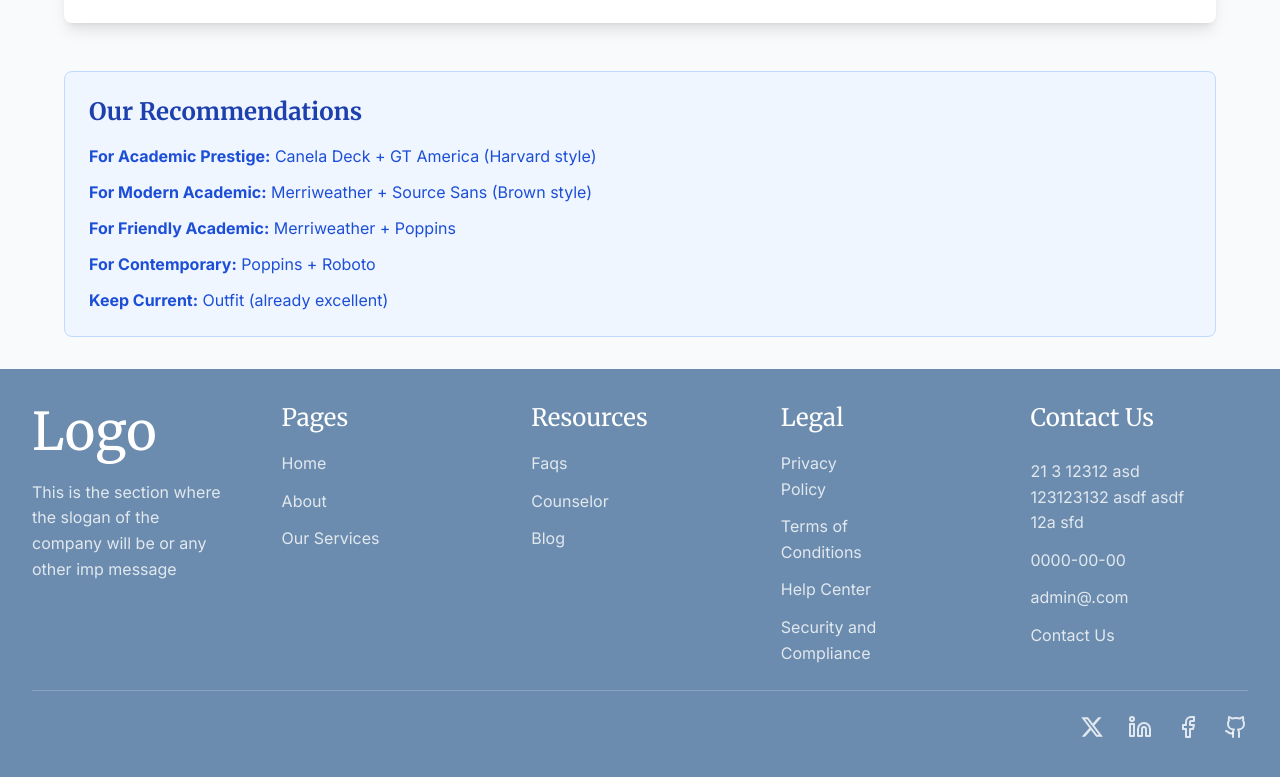
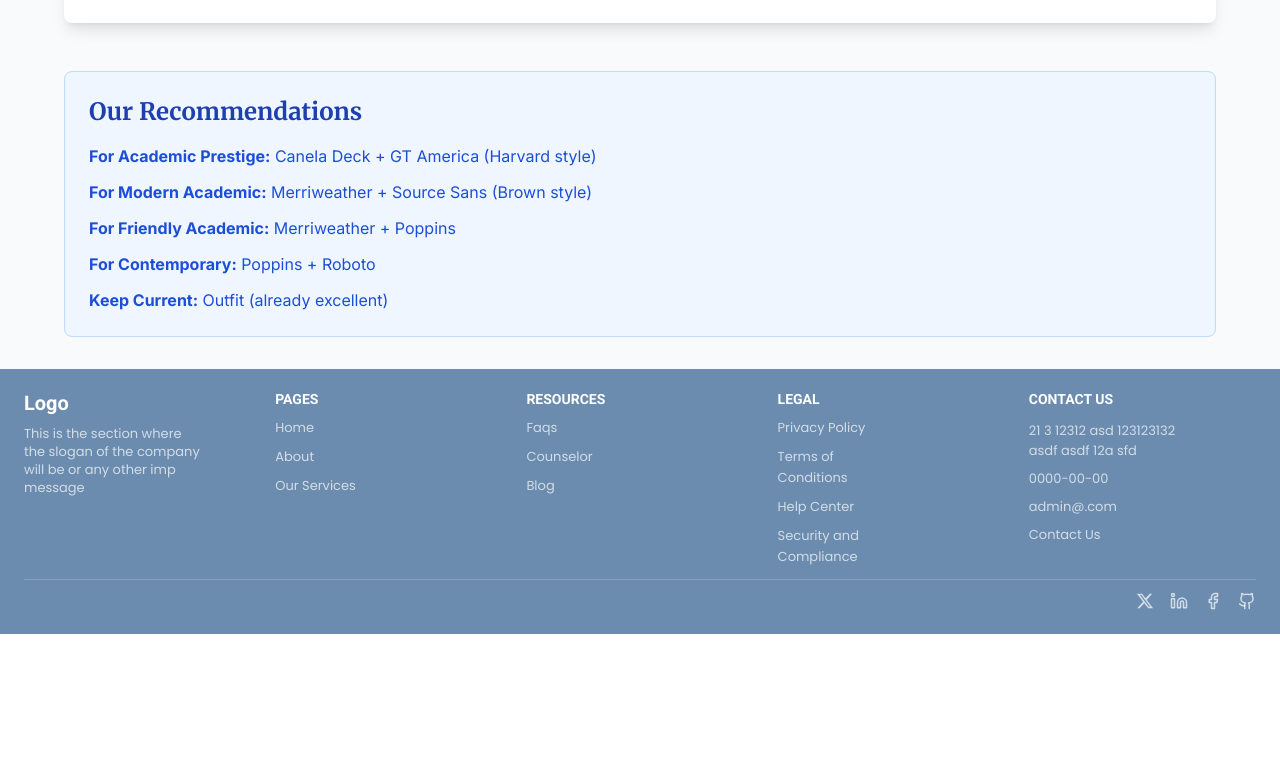
Before and after one commit to HamzaAliKundi/ekhta-gandhi-fe, a React (Vite) app: page /font-samples in a window 1280 px wide. Shown: the part 2203-2980 px from the top of the page. After the commit the page ends 2837 px from the top, so only its background shows below. Built offline with nearby package versions, Linux system fonts and the light colour scheme; no server answers.

Commit message:
Updated footer.jsx
change the font to roboto and poppins and reduce the font size

```diff
--- a/src/components/footer.jsx
+++ b/src/components/footer.jsx
@@ -29,132 +29,105 @@ const Footer = () => {
     };
 
     const XIcon = () => (
-        <svg width="24" height="24" viewBox="0 0 24 24" fill="currentColor" xmlns="http://www.w3.org/2000/svg">
+        <svg width="18" height="18" viewBox="0 0 24 24" fill="currentColor" xmlns="http://www.w3.org/2000/svg">
             <path d="M18.244 2.25h3.308l-7.227 8.26 8.502 11.24H16.17l-5.214-6.817L4.99 21.75H1.68l7.73-8.835L1.254 2.25H8.08l4.713 6.231zm-1.161 17.52h1.833L7.084 4.126H5.117z" />
         </svg>
     );
 
     return (
-        <footer className="max-w-[1680px] mx-auto bg-[#6B8CAE] text-white">
-            <div className="w-full max-w-[1680px] mx-auto px-4 sm:px-6 lg:px-8 py-6 lg:py-8">
+        <footer className="max-w-[1680px] mx-auto bg-[#6B8CAE] text-white text-sm">
+            <div className="w-full max-w-[1680px] mx-auto px-3 sm:px-4 lg:px-6 py-4 lg:py-5">
                 {/* Main Footer Content */}
-                <div className="flex flex-col gap-6 lg:gap-8">
+                <div className="flex flex-col gap-4 lg:gap-6">
 
                     {/* Main Row - Logo, Pages, Resources, Legal, Contact */}
-                    <div className="grid grid-cols-1 md:grid-cols-2 lg:grid-cols-5 gap-6 lg:gap-8">
+                    <div className="grid grid-cols-1 md:grid-cols-2 lg:grid-cols-5 gap-4 lg:gap-6">
 
                         {/* Logo and Description */}
-                        <div className="lg:col-span-1 max-w-[200px]">
-                            <div className="mb-4">
-                                <h2 className="text-h1 lg:text-h1-lg font-bold font-merriweather">
+                        <div className="lg:col-span-1 max-w-[180px]">
+                            <div className="mb-2">
+                                <h2 className="text-lg lg:text-xl font-bold font-roboto">
                                     Logo
                                 </h2>
                             </div>
-                            <p className="text-white/80 text-body lg:text-body-lg leading-relaxed max-w-sm font-source-sans">
+                            <p className="text-white/70 text-[13px] leading-snug font-poppins">
                                 This is the section where the slogan of the company will be or any other imp message
                             </p>
                         </div>
 
                         {/* Pages */}
-                        <div className="max-w-[100px]">
-                            <h3 className="text-h3 lg:text-h3-lg font-semibold mb-3 lg:mb-4 font-merriweather">
+                        <div className="max-w-[90px]">
+                            <h3 className="text-[14px] font-semibold mb-2 font-roboto uppercase">
                                 Pages
                             </h3>
-                            <ul className="space-y-3">
+                            <ul className="space-y-2">
                                 {navigationLinks.pages.map((link, index) => (
                                     <li key={index}>
-                                        {link.href.startsWith('/') ? (
                                         <Link
                                             to={link.href}
                                             onClick={() => window.scrollTo(0, 0)}
-                                                className="text-white/80 hover:text-white transition-colors duration-200 text-body lg:text-body-lg"
+                                            className="text-white/70 hover:text-white transition-colors duration-200 text-[13px] font-poppins"
                                         >
                                             {link.name}
                                         </Link>
-                                        ) : (
-                                            <a
-                                                href={link.href}
-                                                className="text-white/80 hover:text-white transition-colors duration-200 text-body lg:text-body-lg"
-                                            >
-                                                {link.name}
-                                            </a>
-                                        )}
                                     </li>
                                 ))}
                             </ul>
                         </div>
 
                         {/* Resources */}
-                        <div className="max-w-[100px]">
-                            <h3 className="text-h3 lg:text-h3-lg font-semibold mb-3 lg:mb-4 font-merriweather">
+                        <div className="max-w-[90px]">
+                            <h3 className="text-[14px] font-semibold mb-2 font-roboto uppercase">
                                 Resources
                             </h3>
-                            <ul className="space-y-3">
+                            <ul className="space-y-2">
                                 {navigationLinks.resources.map((link, index) => (
                                     <li key={index}>
-                                        {link.href.startsWith('/') ? (
                                         <Link
                                             to={link.href}
                                             onClick={() => window.scrollTo(0, 0)}
-                                                className="text-white/80 hover:text-white transition-colors duration-200 text-body lg:text-body-lg"
+                                            className="text-white/70 hover:text-white transition-colors duration-200 text-[13px] font-poppins"
                                         >
                                             {link.name}
                                         </Link>
-                                        ) : (
-                                            <a
-                                                href={link.href}
-                                                className="text-white/80 hover:text-white transition-colors duration-200 text-body lg:text-body-lg"
-                                            >
-                                                {link.name}
-                                            </a>
-                                        )}
                                     </li>
                                 ))}
                             </ul>
                         </div>
 
                         {/* Legal */}
-                        <div className="max-w-[100px]">
-                            <h3 className="text-h3 lg:text-h3-lg font-semibold mb-3 lg:mb-4 font-merriweather">
+                        <div className="max-w-[90px]">
+                            <h3 className="text-[14px] font-semibold mb-2 font-roboto uppercase">
                                 Legal
                             </h3>
-                            <ul className="space-y-3">
+                            <ul className="space-y-2">
                                 {navigationLinks.legal.map((link, index) => (
                                     <li key={index}>
-                                        {link.href.startsWith('/') ? (
                                         <Link
                                             to={link.href}
                                             onClick={() => window.scrollTo(0, 0)}
-                                                className="text-white/80 hover:text-white transition-colors duration-200 text-body lg:text-body-lg"
+                                            className="text-white/70 hover:text-white transition-colors duration-200 text-[13px] font-poppins"
                                         >
                                             {link.name}
                                         </Link>
-                                        ) : (
-                                            <a
-                                                href={link.href}
-                                                className="text-white/80 hover:text-white transition-colors duration-200 text-body lg:text-body-lg"
-                                            >
-                                                {link.name}
-                                            </a>
-                                        )}
                                     </li>
                                 ))}
                             </ul>
                         </div>
 
                         {/* Contact Us */}
-                        <div className="w-full max-w-[180px]">
-                            <h4 className="text-h3 lg:text-h3-lg font-semibold mb-4 lg:mb-6 font-merriweather">
+                        <div className="w-full max-w-[160px]">
+                            <h4 className="text-[14px] font-semibold mb-3 font-roboto uppercase">
                                 Contact Us
                             </h4>
-                            <div className="space-y-3 text-white/80 text-body lg:text-body-lg font-source-sans">
+                            <div className="space-y-2 text-white/70 text-[13px] font-poppins">
                                 <p>{contactInfo.address}</p>
                                 <p>{contactInfo.phone}</p>
                                 <p>{contactInfo.email}</p>
                                 <Link
                                     to="/contact"
                                     onClick={() => window.scrollTo(0, 0)}
-                                    className="text-white/80 hover:text-white transition-colors duration-200 text-body lg:text-body-lg block mt-4"
+                                    className="text-white/70 hover:text-white transition-colors duration-200 text-[13px] font-poppins block mt-2"
                                 >
                                     Contact Us
                                 </Link>
@@ -164,37 +137,21 @@ const Footer = () => {
                 </div>
 
                 {/* Divider */}
-                <div className="border-t border-white/20 my-4 lg:my-6"></div>
+                <div className="border-t border-white/20 my-3"></div>
 
                 {/* Social Media Icons */}
-                <div className="flex justify-center lg:justify-end space-x-6 pb-2">
-                    <a
-                        href="#"
-                        className="text-white/80 hover:text-white transition-colors duration-200"
-                        aria-label="X (Twitter)"
-                    >
+                <div className="flex justify-center lg:justify-end space-x-4 pb-1">
+                    <a href="#" className="text-white/70 hover:text-white transition-colors duration-200" aria-label="X (Twitter)">
                         <XIcon />
                     </a>
-                    <a
-                        href="#"
-                        className="text-white/80 hover:text-white transition-colors duration-200"
-                        aria-label="LinkedIn"
-                    >
-                        <Linkedin size={24} />
+                    <a href="#" className="text-white/70 hover:text-white transition-colors duration-200" aria-label="LinkedIn">
+                        <Linkedin size={18} />
                     </a>
-                    <a
-                        href="#"
-                        className="text-white/80 hover:text-white transition-colors duration-200"
-                        aria-label="Facebook"
-                    >
-                        <Facebook size={24} />
+                    <a href="#" className="text-white/70 hover:text-white transition-colors duration-200" aria-label="Facebook">
+                        <Facebook size={18} />
                     </a>
-                    <a
-                        href="#"
-                        className="text-white/80 hover:text-white transition-colors duration-200"
-                        aria-label="GitHub"
-                    >
-                        <Github size={24} />
+                    <a href="#" className="text-white/70 hover:text-white transition-colors duration-200" aria-label="GitHub">
+                        <Github size={18} />
                     </a>
                 </div>
             </div>
```
Lines whose indentation alone changed are shown as unchanged.
